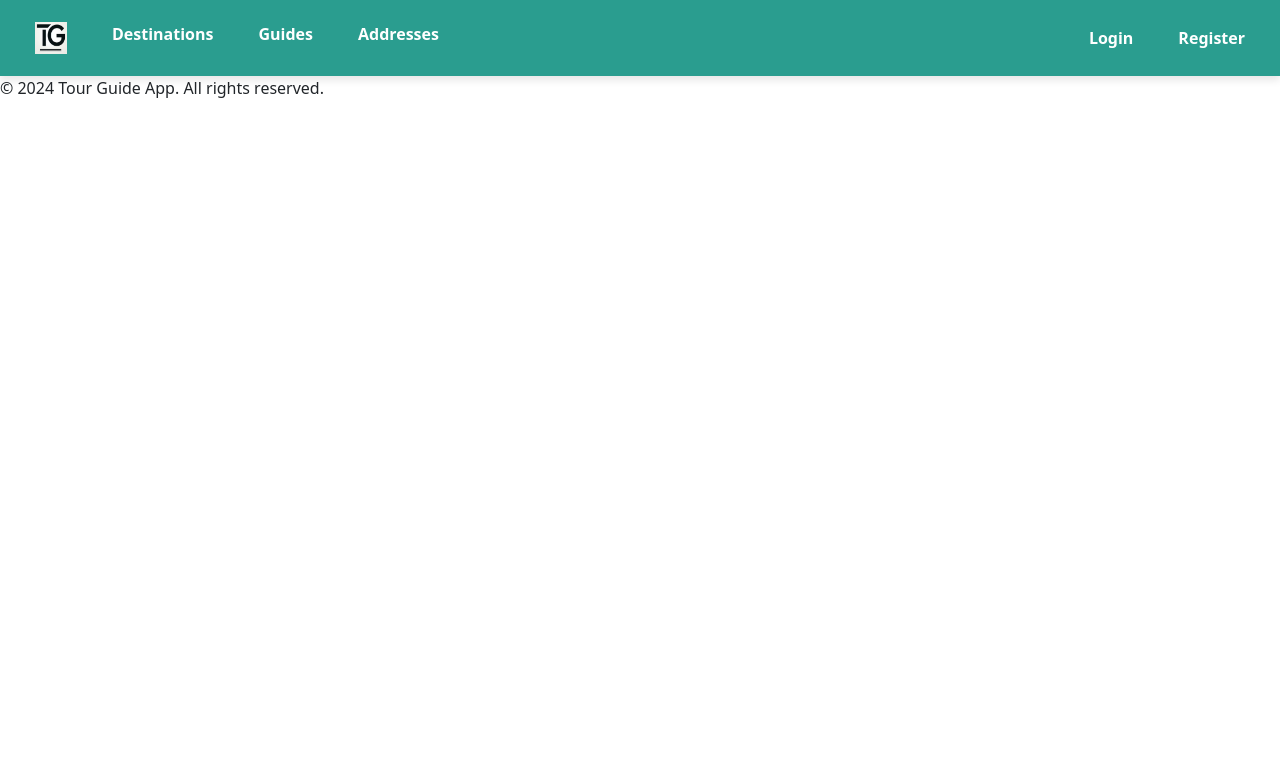
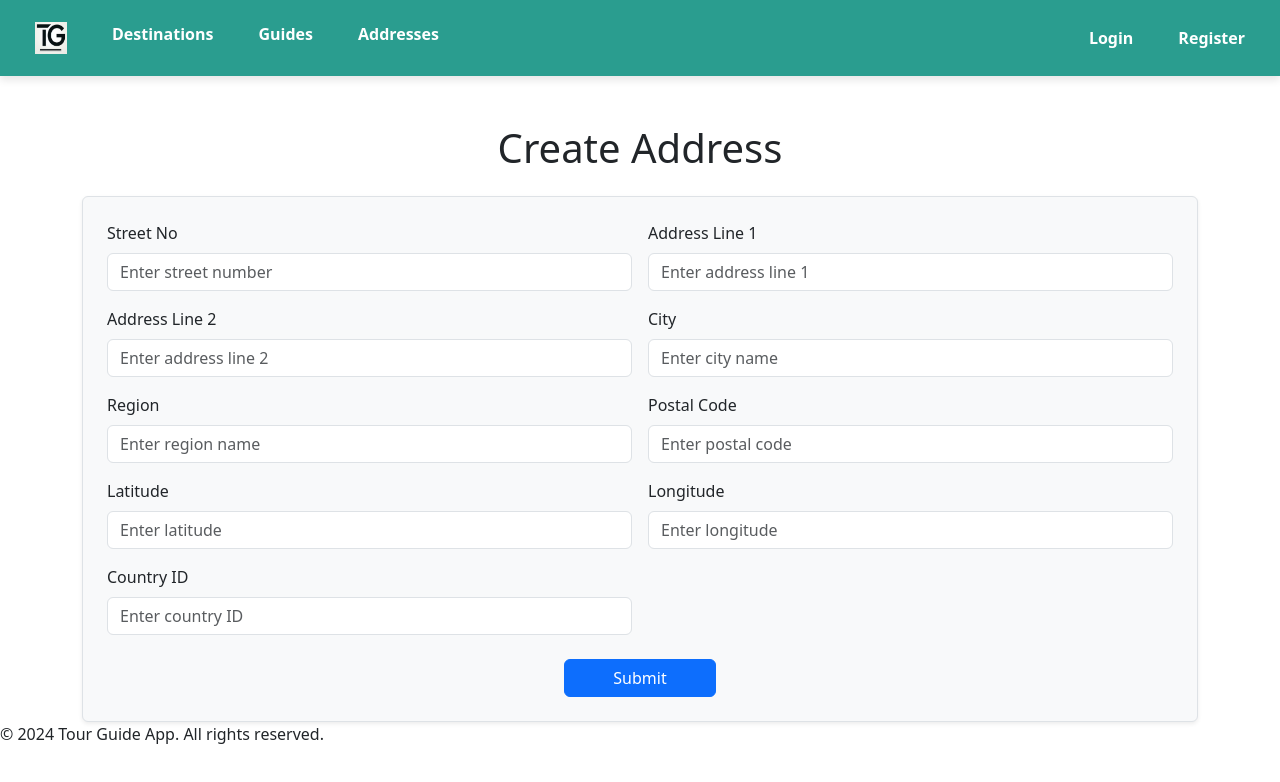
Before and after one commit to acemalsert/TourGuide-Client, a React (Vite) app: page /create-address in a window 1280 px wide. Shown: the top 782 px of the page. Built offline with nearby package versions, Linux system fonts and the light colour scheme.

Commit message:
createAddress component implemented

```diff
--- a/src/App.jsx
+++ b/src/App.jsx
@@ -14,6 +14,7 @@ import Profile from './components/Profile/Profile.jsx';
 import CreateDestination from './components/CreateDestination/CreateDestination.jsx';
 import Addresses from './components/Addresses/Addresses.jsx';
 import Home from './components/Home/Home.jsx';
+import CreateAddress from  './components/CreateAddress/CreateAddress.jsx';
 
 // Layout bileşeni: Navbar'ı ve Footer'ı konum bazlı gösterir
 const Layout = ({ children }) => {
@@ -44,6 +45,7 @@ function App() {
           <Route path="/destinations/:id" element={<DestinationDetail />} />
           <Route path="/profile" element={<Profile />} />
           <Route path="/addresses" element={<Addresses/>}></Route>
+          <Route path="/create-address" element={<CreateAddress />} />
           <Route path="/" element={<Home/>}></Route>
         </Routes>
       </Layout>
--- a/src/components/Addresses/Addresses.jsx
+++ b/src/components/Addresses/Addresses.jsx
@@ -2,6 +2,7 @@ import React, { useEffect, useState } from 'react';
 import axios from 'axios';
 import { useNavigate } from 'react-router-dom';
 import "./addresses.css";
+
 
 export default function Addresses() {
     const [addresses, setAddresses] = useState([]);
@@ -38,7 +39,7 @@ export default function Addresses() {
     return (
         <div className='container mt-4 mb-4'>
             <div className="d-flex justify-content-end mb-3">
-                <button type="button" className="btn btn-success">
+                <button type="button" className="btn btn-success" onClick={() => navigate('/create-address')}>
                     Add Address
                 </button>
             </div>
--- /dev/null
+++ b/src/components/CreateAddress/CreateAddress.jsx
@@ -0,0 +1,196 @@
+import React, { useState } from 'react';
+import axios from 'axios';
+
+function CreateAddress() {
+    const [formData, setFormData] = useState({
+        streetNo: '',
+        addressLine1: '',
+        addressLine2: '',
+        cityName: '',
+        regionName: '',
+        postalCode: '',
+        latitude: '',
+        longitude: '',
+        countryId: '',
+    });
+
+    const [responseMessage, setResponseMessage] = useState('');
+
+    const handleChange = (e) => {
+        const { name, value } = e.target;
+        setFormData((prevState) => ({
+            ...prevState,
+            [name]: value,
+        }));
+    };
+
+    const handleSubmit = async (e) => {
+        e.preventDefault();
+        try {
+            const response = await axios.post('http://localhost:5008/api/Address/CreateAddress', formData);
+            setResponseMessage('Address created successfully!');
+            console.log('API Response:', response.data);
+        } catch (error) {
+            setResponseMessage('Failed to create address. Please try again.');
+            console.error('API Error:', error);
+        }
+    };
+
+    return (
+        <div className="container mt-5">
+            <h1 className="mb-4 text-center">Create Address</h1>
+            <form onSubmit={handleSubmit} className="p-4 border rounded shadow-sm bg-light">
+                <div className="row g-3">
+                    <div className="col-md-6">
+                        <label htmlFor="streetNo" className="form-label">
+                            Street No
+                        </label>
+                        <input
+                            type="text"
+                            className="form-control"
+                            id="streetNo"
+                            name="streetNo"
+                            value={formData.streetNo}
+                            onChange={handleChange}
+                            placeholder="Enter street number"
+                            required
+                        />
+                    </div>
+                    <div className="col-md-6">
+                        <label htmlFor="addressLine1" className="form-label">
+                            Address Line 1
+                        </label>
+                        <input
+                            type="text"
+                            className="form-control"
+                            id="addressLine1"
+                            name="addressLine1"
+                            value={formData.addressLine1}
+                            onChange={handleChange}
+                            placeholder="Enter address line 1"
+                            required
+                        />
+                    </div>
+                    <div className="col-md-6">
+                        <label htmlFor="addressLine2" className="form-label">
+                            Address Line 2
+                        </label>
+                        <input
+                            type="text"
+                            className="form-control"
+                            id="addressLine2"
+                            name="addressLine2"
+                            value={formData.addressLine2}
+                            onChange={handleChange}
+                            placeholder="Enter address line 2"
+                        />
+                    </div>
+                    <div className="col-md-6">
+                        <label htmlFor="cityName" className="form-label">
+                            City
+                        </label>
+                        <input
+                            type="text"
+                            className="form-control"
+                            id="cityName"
+                            name="cityName"
+                            value={formData.cityName}
+                            onChange={handleChange}
+                            placeholder="Enter city name"
+                            required
+                        />
+                    </div>
+                    <div className="col-md-6">
+                        <label htmlFor="regionName" className="form-label">
+                            Region
+                        </label>
+                        <input
+                            type="text"
+                            className="form-control"
+                            id="regionName"
+                            name="regionName"
+                            value={formData.regionName}
+                            onChange={handleChange}
+                            placeholder="Enter region name"
+                            required
+                        />
+                    </div>
+                    <div className="col-md-6">
+                        <label htmlFor="postalCode" className="form-label">
+                            Postal Code
+                        </label>
+                        <input
+                            type="number"
+                            className="form-control"
+                            id="postalCode"
+                            name="postalCode"
+                            value={formData.postalCode}
+                            onChange={handleChange}
+                            placeholder="Enter postal code"
+                            required
+                        />
+                    </div>
+                    <div className="col-md-6">
+                        <label htmlFor="latitude" className="form-label">
+                            Latitude
+                        </label>
+                        <input
+                            type="number"
+                            step="0.000001"
+                            className="form-control"
+                            id="latitude"
+                            name="latitude"
+                            value={formData.latitude}
+                            onChange={handleChange}
+                            placeholder="Enter latitude"
+                            required
+                        />
+                    </div>
+                    <div className="col-md-6">
+                        <label htmlFor="longitude" className="form-label">
+                            Longitude
+                        </label>
+                        <input
+                            type="number"
+                            step="0.000001"
+                            className="form-control"
+                            id="longitude"
+                            name="longitude"
+                            value={formData.longitude}
+                            onChange={handleChange}
+                            placeholder="Enter longitude"
+                            required
+                        />
+                    </div>
+                    <div className="col-md-6">
+                        <label htmlFor="countryId" className="form-label">
+                            Country ID
+                        </label>
+                        <input
+                            type="number"
+                            className="form-control"
+                            id="countryId"
+                            name="countryId"
+                            value={formData.countryId}
+                            onChange={handleChange}
+                            placeholder="Enter country ID"
+                            required
+                        />
+                    </div>
+                </div>
+                <div className="d-flex justify-content-center mt-4">
+                    <button type="submit" className="btn btn-primary px-5">
+                        Submit
+                    </button>
+                </div>
+                {responseMessage && (
+                    <div className="mt-3 alert alert-info text-center">
+                        {responseMessage}
+                    </div>
+                )}
+            </form>
+        </div>
+    );
+}
+
+export default CreateAddress;
--- /dev/null
+++ b/src/components/CreateAddress/createAddress.css
@@ -0,0 +1,13 @@
+form {
+    background: #f9f9f9;
+    border-radius: 8px;
+}
+
+button {
+    background-color: #007bff;
+    border-color: #007bff;
+}
+
+button:hover {
+    background-color: #0056b3;
+}
--- a/src/components/Guides/Guides.jsx
+++ b/src/components/Guides/Guides.jsx
@@ -39,10 +39,10 @@ const GuidesComponent = () => {
     };
 
     return (
-        <div className="container">
-            <div className='row mt-4'>
+        <div className="guides">
+            <div className='row mt-4 justify-content-center'>
                 {guides.map((guide) => (
-                    <div className="card" style={{ width: '18rem' }} key={guide.id}>
+                    <div className="card" style={{ width: '18rem', margin: '10px', padding:'0px' }} key={guide.id}>
                         <img className="card-img-top" src="https://i.dr.com.tr/pimages/Content/Uploads/ArtistImages/artist__260259.jpg" alt="Guide" />
                         <div className="card-body">
                             <h5 className="card-title">{guide.fullName}</h5>
--- a/src/components/Guides/guides.css
+++ b/src/components/Guides/guides.css
@@ -0,0 +1,4 @@
+.guides{
+    margin: 20px;
+    margin-left: 30px;
+}
--- a/src/components/Home/home.css
+++ b/src/components/Home/home.css
@@ -60,6 +60,7 @@
     background: url('your-image-path.jpg') center center/cover;
     text-align: center;
     color: black;
+    background-color: gray;
   }
 
   .hero h1 {
```
